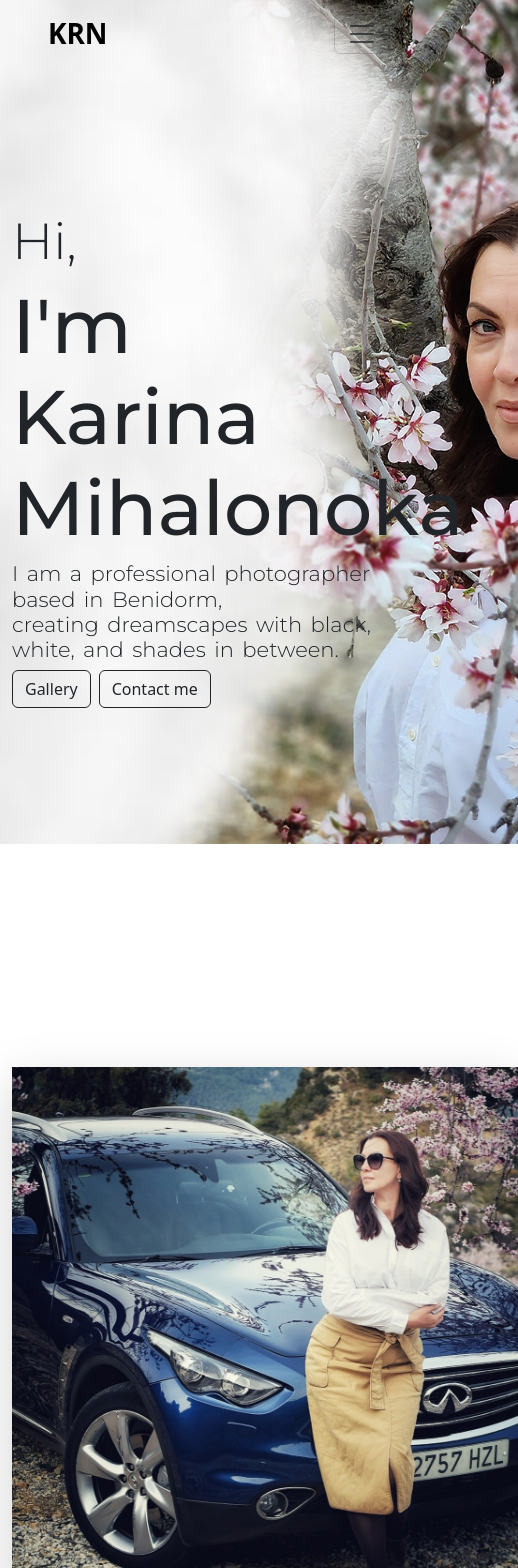
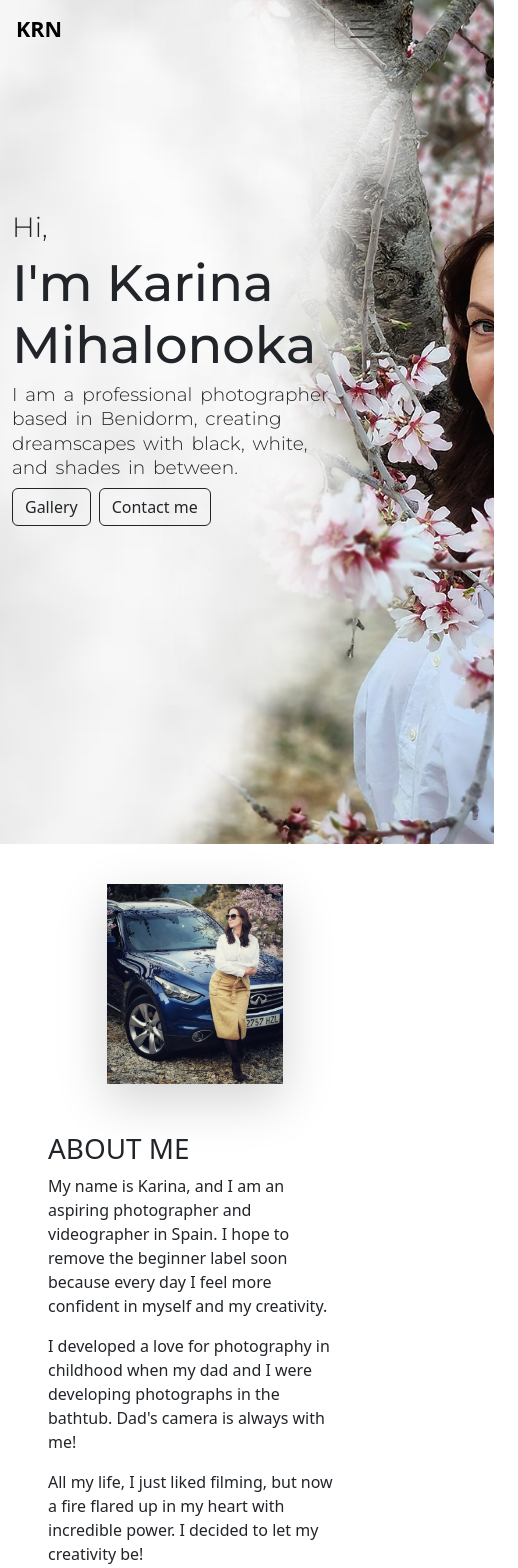
Before and after one commit to rrromanm/krn-portfolio, a React (Create React App) app: page / in a window 390 px wide. Shown: the top 1568 px of the page, 518 px wide, since content can reach past the window. Built offline with nearby package versions, Linux system fonts and the light colour scheme.

Commit message:
responsive home page

```diff
--- a/public/index.html
+++ b/public/index.html
@@ -3,7 +3,7 @@
   <head>
     <meta charset="utf-8" />
     <link rel="icon" href="%PUBLIC_URL%/favicon.ico" />
-    <meta name="viewport" content="width=device-width, initial-scale=1" />
+    <meta name="viewport" content="width=device-width, initial-scale=1, maximum-scale=1, user-scalable=no">
     <meta name="theme-color" content="#000000" />
     <meta
       name="description"
--- a/src/App.css
+++ b/src/App.css
@@ -64,7 +64,3 @@ body{
     background-position: center;
     height: 100vh;
 }
-
-#page{
-  height: 100vh;
-}
--- a/src/Components/about/about.js
+++ b/src/Components/about/about.js
@@ -1,49 +1,51 @@
-import React from 'react'
+import React from 'react';
 
 const About = () => {
   return (
-    <div className='container mt-5'>
-      <div className="row">
+    <div className='pt-5 px-5'>
+      <div className='row'>
         <div className='col-md-6'>
-        <img
+          <img
             src={process.env.PUBLIC_URL + '/assets/karina.jpeg'}
             alt='KRN'
             className='img-fluid shadow-lg'
-            style={{ maxWidth: '60vh' }} // Adjust the max width as needed
+            style={{ maxWidth: '60%' }} // Adjust the max width as needed
           />
         </div>
         <div className='col-md-6 py-5'>
-          <h1>ABOUT ME</h1>
+          <h1 className='text-start'>ABOUT ME</h1>
 
           <p className='text-start'>
-          My name is Karina and I am an aspiring photographer and videographer in Spain. I hope to remove the beginner line soon, because every day I feel more confident in myself and my creativity.
+            My name is Karina, and I am an aspiring photographer and videographer in Spain. I hope to remove the beginner label soon because every day I feel more confident in myself and my creativity.
           </p>
 
           <p className='text-start'>
-          I developed a love for photography in childhood, when my dad and I were developing photographs in the bathtub. Dad's camera is always with me!
+            I developed a love for photography in childhood when my dad and I were developing photographs in the bathtub. Dad's camera is always with me!
           </p>
 
           <p className='text-start'>
-          All my life I just liked filming, but now a fire flared up in my heart with incredible power. I decided to let my creativity be!
+            All my life, I just liked filming, but now a fire flared up in my heart with incredible power. I decided to let my creativity be!
           </p>
 
           <p className='text-start'>
-          I see the details and display the story. I love Streetphoto, where everything is as it is in Our life - people, houses, cars, nature. Everything is fine.
+            I see the details and display the story. I love Streetphoto, where everything is as it is in Our life - people, houses, cars, nature. Everything is fine.
           </p>
 
           <p className='text-start'>
-          I like shooting Lovestory, children, catching and leaving their memory in the photo.
+            I like shooting Lovestory, children, catching and leaving their memory in the photo.
           </p>
 
           <p className='text-start'>
-          My style is clean and natural. <br></br>
-          I am always looking for an original and individual vision, whether for a family celebration, an outing or other events. I believe that a photo report should convey emotions and capture those unique moments of joy. <br></br>
-          I display all this in Our photographs, so that when years pass and you look at the report from the shooting again, those feelings and moments of happiness will return to you.
+            My style is clean and natural.
+            <br />
+            I am always looking for an original and individual vision, whether for a family celebration, an outing, or other events. I believe that a photo report should convey emotions and capture those unique moments of joy.
+            <br />
+            I display all this in Our photographs, so that when years pass and you look at the report from the shooting again, those feelings and moments of happiness will return to you.
           </p>
         </div>
       </div>
     </div>
-  )
-}
+  );
+};
 
-export default About
+export default About;
--- a/src/Components/contact/contact.js
+++ b/src/Components/contact/contact.js
@@ -6,7 +6,7 @@ import { faUser, faEnvelope, faPhone, faMessage} from '@fortawesome/free-solid-s
 const Contact = () => {
 
   return (
-    <div className='contact'>
+    <div className='contact vh-100'>
       <div className='container pt-5'>
         <h1 className='py-5 text-white'>Contact Me</h1>
 
--- a/src/Components/home/home.css
+++ b/src/Components/home/home.css
@@ -10,10 +10,33 @@
 }
 
 #heading{
-    font-size: 9vh;
+    font-size: 5rem;
 }
 
 #description{
     word-spacing: 3px;
     font-size: 2.5vh;
 }
+
+/* RESPONSIVENESS */
+
+/* MOBILE */
+#heading.mobileL {
+    font-size: 3.2rem;
+}
+
+#description.mobileL {
+    font-size: 2.2vh; /* Adjust the font size for smaller screens */
+    line-height: 1.3; /* Adjust line height for smaller screens */
+}
+
+
+/* TABLET */
+#heading.tablet{
+    font-size: 3.7rem;
+}
+
+#description.tablet{
+    font-size: 2vh; /* Adjust the font size for smaller screens */
+    line-height: 1.3; /* Adjust line height for smaller screens */
+}
--- a/src/Components/home/home.js
+++ b/src/Components/home/home.js
@@ -1,25 +1,88 @@
-import React from 'react';
+import React, { useState, useEffect } from 'react';
 import 'bootstrap/dist/css/bootstrap.min.css';
 import './home.css';
 
 function Home() {
+  const [isTablet, setIsTablet] = useState(window.innerWidth < 780);
+  const [isMobileL, setIsMobileL] = useState(window.innerWidth < 426);
+
+  useEffect(() => {
+    const handleResize = () => {
+      const width = document.documentElement.clientWidth;
+      console.log('Window width:', width);
+
+      // Set isTablet and isMobileL based on the window width
+      const tablet = width < 780 && width > 426;
+      const mobileL = width < 426;
+
+      console.log('isTablet:', tablet);
+      console.log('isMobileL:', mobileL);
+
+      setIsTablet(tablet);
+      setIsMobileL(mobileL);
+    };
+
+    // Initial call to set the initial values
+    handleResize();
+
+    // Add event listener for resize
+    window.addEventListener('resize', handleResize);
+
+    // Cleanup the event listener on component unmount
+    return () => {
+      window.removeEventListener('resize', handleResize);
+    };
+  }, []);
+
+  const descriptionText = (
+    <>
+      I am a professional photographer {isMobileL && <br />} based in
+      {isTablet && <br />} Benidorm, creating {isMobileL && <br />} dreamscapes with black,
+      {isTablet && <br />} white, {isMobileL && <br />} and shades in between.
+    </>
+  );
+
   return (
     <div className="container">
       <div className="row">
         <div className="col-md-6" id="text">
-          <h3 className="mont-light" id="hi">Hi,</h3>
-          <h1 className="mont-medium" id="heading">I'm Karina Mihalonoka</h1>
-          <h5 className="mont-light" id="description">
-            I am a professional photographer based in Benidorm, <br />
-            creating dreamscapes with black, white, and shades in between.
+          <h3 className="mont-light fs-1 fs-md-5" id="hi">
+            Hi,
+          </h3>
+          <h1
+            className={`mont-medium ${
+              isTablet ? 'tablet' : ''
+            } ${isMobileL ? 'mobileL' : ''} `}
+            id="heading"
+          >
+            I'm Karina Mihalonoka
+          </h1>
+
+          <h5
+            className={`mont-light ${
+              isTablet ? 'tablet' : ''
+            } ${isMobileL ? 'mobileL' : ''}`}
+            id="description"
+          >
+            {descriptionText}
           </h5>
 
           <div>
-            <button type="button" className='btn border-dark me-2'>
-              <a href="#gallery" className='mont-thin text-decoration-none text-dark'>Gallery</a>
+            <button type="button" className="btn border-dark me-2">
+              <a
+                href="#gallery"
+                className="mont-thin text-decoration-none text-dark"
+              >
+                Gallery
+              </a>
             </button>
-            <button type="button" className='btn border-dark'>
-              <a href="#contact" className='mont-thin text-decoration-none text-dark'>Contact me</a>
+            <button type="button" className="btn border-dark">
+              <a
+                href="#contact"
+                className="mont-thin text-decoration-none text-dark"
+              >
+                Contact me
+              </a>
             </button>
           </div>
         </div>
--- a/src/Components/navbar/navbar.js
+++ b/src/Components/navbar/navbar.js
@@ -1,6 +1,6 @@
 import React, { useState, useEffect } from 'react';
 import 'bootstrap/dist/css/bootstrap.min.css';
-import './navbar.css'
+import './navbar.css';
 
 function Navbar() {
   const [scrolled, setScrolled] = useState(false);
@@ -23,16 +23,16 @@ function Navbar() {
 
   return (
     <nav className={`navbar navbar-expand-md fixed-top ${scrolled ? 'scrolled' : ''}`}>
-      <a className='navbar-brand mx-5 fs-1 fw-bold' href='#'>KRN</a>
+      <a className='navbar-brand mx-3 fs-4 fs-md-1 fw-bold' href='#'>KRN</a>
       <button className='navbar-toggler' type='button' data-bs-toggle='collapse' data-bs-target='#navbarNav' aria-controls='navbarNav' aria-expanded='false' aria-label='Toggle navigation'>
         <span className='navbar-toggler-icon'></span>
       </button>
       <div className='collapse navbar-collapse' id='navbarNav'>
-        <ul className='navbar-nav ms-auto mx-5'>
-          <li className='nav-item me-3'><a className='nav-link fs-4 text-white' href='#'>Home</a></li>
-          <li className='nav-item me-3'><a className='nav-link fs-4 text-white' href='#about'>About</a></li>
-          <li className='nav-item me-3'><a className='nav-link fs-4 text-white' href='#projects'>Gallery</a></li>
-          <li className='nav-item'><a className='nav-link fs-4 text-white' href='#contact'>Contact</a></li>
+        <ul className='navbar-nav ms-auto mx-3'>
+          <li className='nav-item me-3'><a className='nav-link fs-5 fs-md-4 text-white' href='#'>Home</a></li>
+          <li className='nav-item me-3'><a className='nav-link fs-5 fs-md-4 text-white' href='#about'>About</a></li>
+          <li className='nav-item me-3'><a className='nav-link fs-5 fs-md-4 text-white' href='#projects'>Gallery</a></li>
+          <li className='nav-item'><a className='nav-link fs-5 fs-md-4 text-white' href='#contact'>Contact</a></li>
         </ul>
       </div>
     </nav>
--- a/src/Components/services/services.css
+++ b/src/Components/services/services.css
@@ -1,3 +1,5 @@
-.services{
-    height: 100vh;
+.box {
+    width: 40vh;
+    height: 40vh;
+    border: 0.1rem solid black; /* Corrected order and added 'solid' */
 }
```
Also changed, not shown: src/Components/services/services.js (+40 -26 lines).
